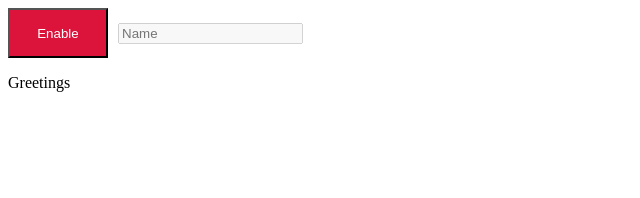
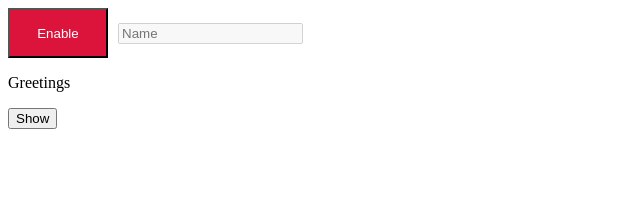
Before and after one commit to mgandore/introduction-to-angular, an Angular app in the folder tasks/: page / in a window 1280 px wide. Shown: the top 198 px of the page, without its empty margins (0-640 px from the left). Built offline with nearby package versions, Linux system fonts and the light colour scheme.

Commit message:
Create and add interactive-list.component

```diff
--- a/tasks/src/app/app.component.html
+++ b/tasks/src/app/app.component.html
@@ -1 +1,2 @@
 <custom-button></custom-button>
+<interactive-list></interactive-list>
--- a/tasks/src/app/app.module.ts
+++ b/tasks/src/app/app.module.ts
@@ -3,11 +3,13 @@ import { BrowserModule } from '@angular/platform-browser';
 
 import { AppComponent } from './app.component';
 import { CustomButtonComponent } from './custom-button/custom-button.component';
+import { InteractiveList } from './interactive-list/interactive-list.component';
 
 @NgModule({
 	declarations: [
 		AppComponent,
-		CustomButtonComponent
+		CustomButtonComponent,
+		InteractiveList
 	],
 	imports: [
 		BrowserModule
--- /dev/null
+++ b/tasks/src/app/interactive-list/interactive-list.component.html
@@ -0,0 +1,4 @@
+<button (click)="toggleList()">{{isListShowing ? "Hide" : "Show"}}</button>
+<ol *ngIf="isListShowing">
+	<li *ngFor="let name of names">{{name}}</li>
+</ol>
--- /dev/null
+++ b/tasks/src/app/interactive-list/interactive-list.component.ts
@@ -0,0 +1,23 @@
+import { Component } from '@angular/core';
+
+@Component({
+	selector: "interactive-list",
+	templateUrl: "./interactive-list.component.html",
+	styleUrls: ["./interactive-list.component.css"]
+})
+
+export class InteractiveList {
+
+	public names: string[] = ["Catalin", "Mihai", "Daniel"];
+	public isListShowing = false;
+
+	public constructor() { }
+
+	public onInit(): void {
+	}
+
+	public toggleList(): void {
+		this.isListShowing = !this.isListShowing;
+	}
+
+}
```
Also changed, not shown: tasks/src/app/interactive-list/interactive-list.component.css (added).
